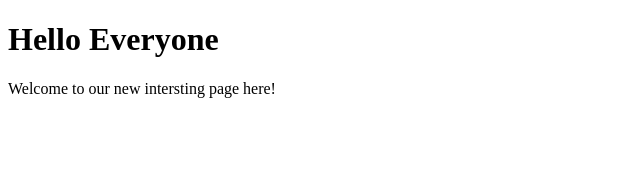
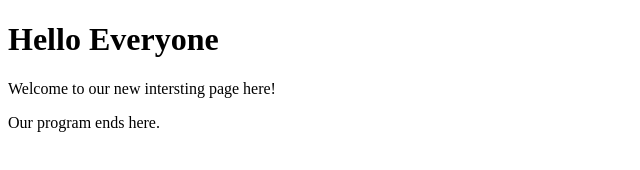
Before and after one commit to cynthia-stac/Git-Knowledge, a plain HTML site: page home.html in a window 1280 px wide. Shown: the whole page, without its empty margins (0-640 px from the left). Drawn offline with Linux system fonts and the light colour scheme.

Commit message:
Added a phrase after codes

```diff
--- a/home.html
+++ b/home.html
@@ -10,3 +10,4 @@
     <p>Welcome to our new intersting page here!</p>
 </body>
 </html>
+Our program ends here.
```
